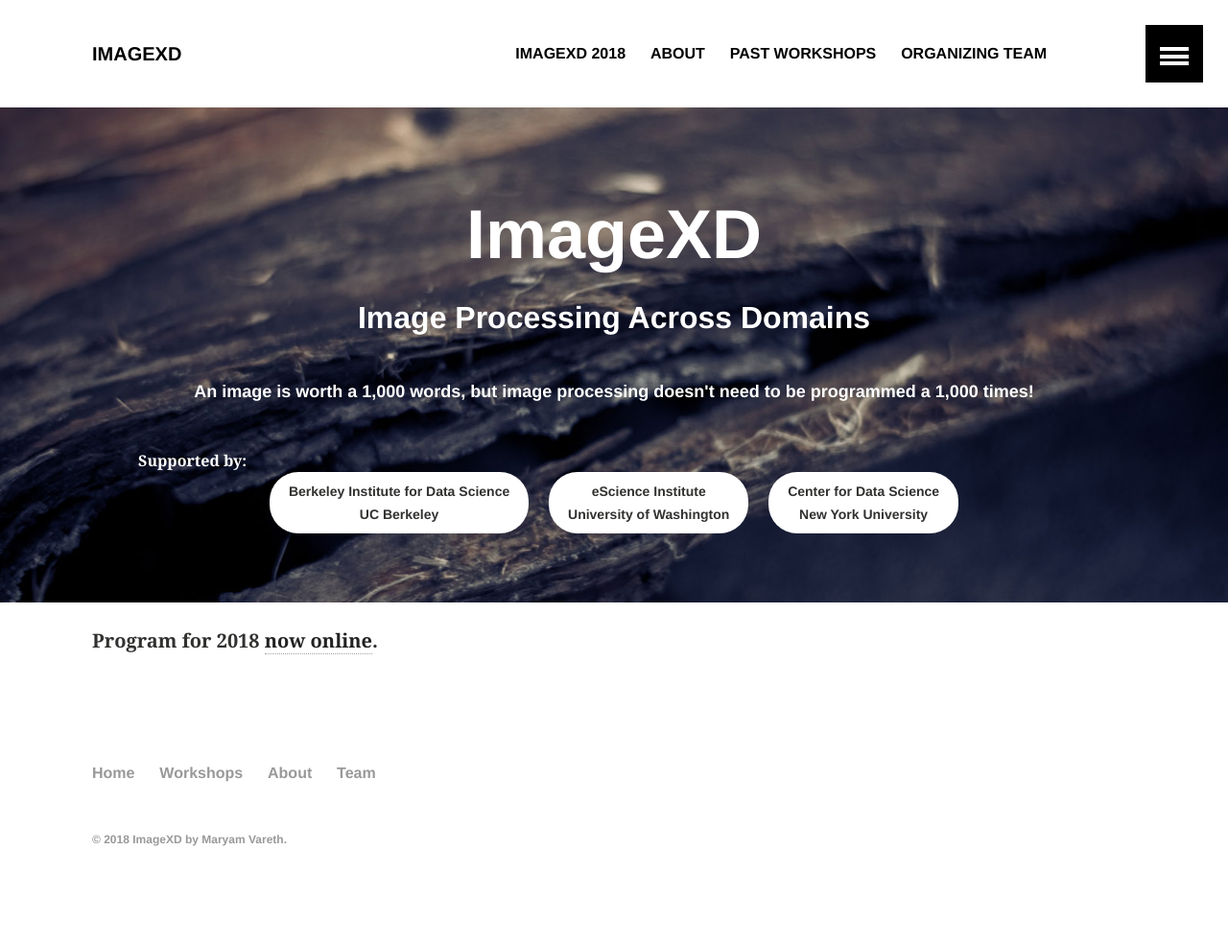
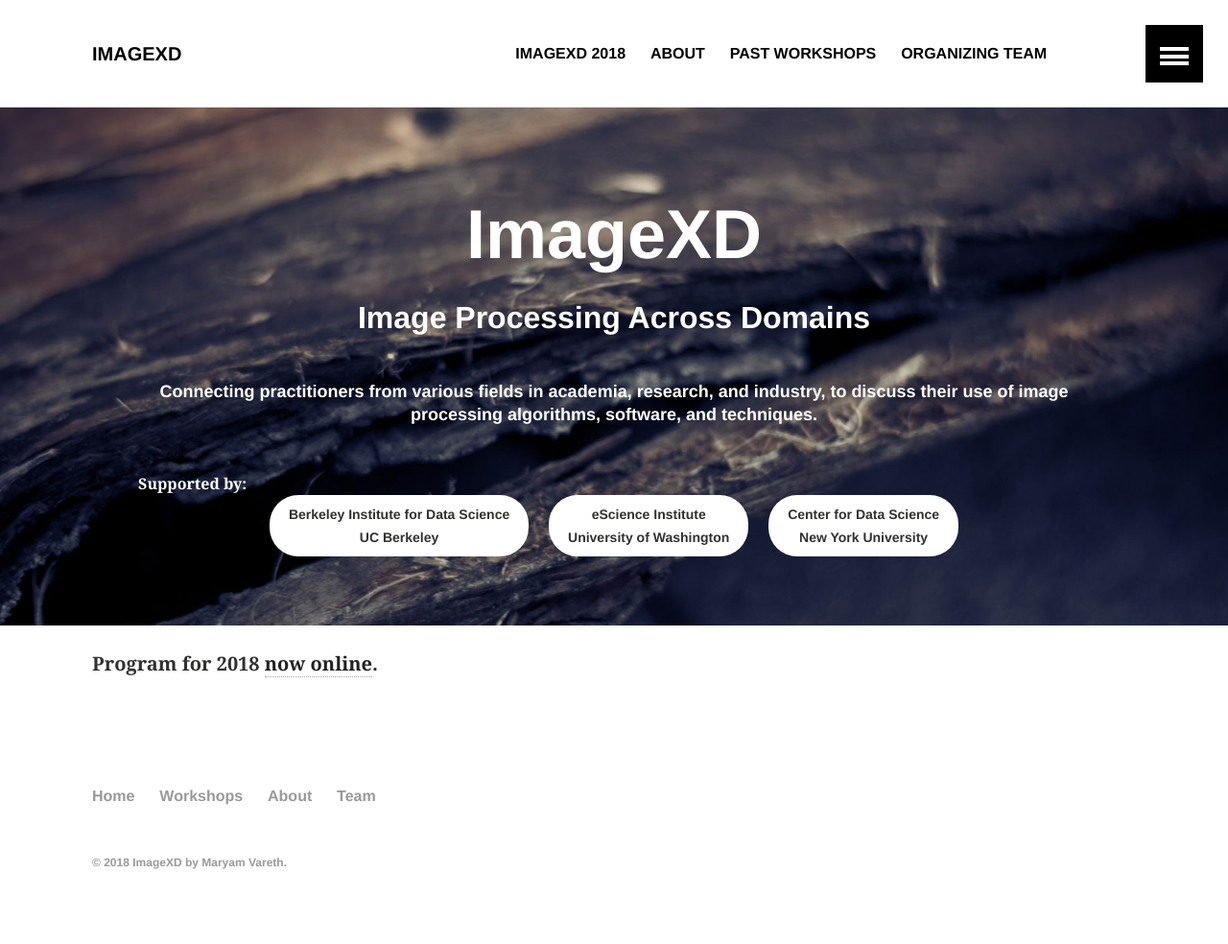
Before and after one commit to imagexd/imagexd.github.io, a Jekyll site: the page built from index.md, in a window 1280 px wide. Shown: the whole page at 96% size. Built offline with Jekyll 4.4.1, drawn with Linux system fonts in a browser that asks for light colours; before the commit the page ends 960 px from its top, so only the background shows below that.

Commit message:
Update slogan

```diff
--- a/_layouts/home.html
+++ b/_layouts/home.html
@@ -39,7 +39,7 @@
       <div class="wrap page-lead-content">
         <h1>ImageXD</h1>
         <h2>Image Processing Across Domains</h2>
-        <h6>An image is worth a 1,000 words, but image processing doesn't need to be programmed a 1,000 times!</h6>
+        <h6>Connecting practitioners from various fields in academia, research, and industry, to discuss their use of image processing algorithms, software, and techniques.</h6>
         <br />
         <div align="left">
         <b>Supported by:<b>
```
